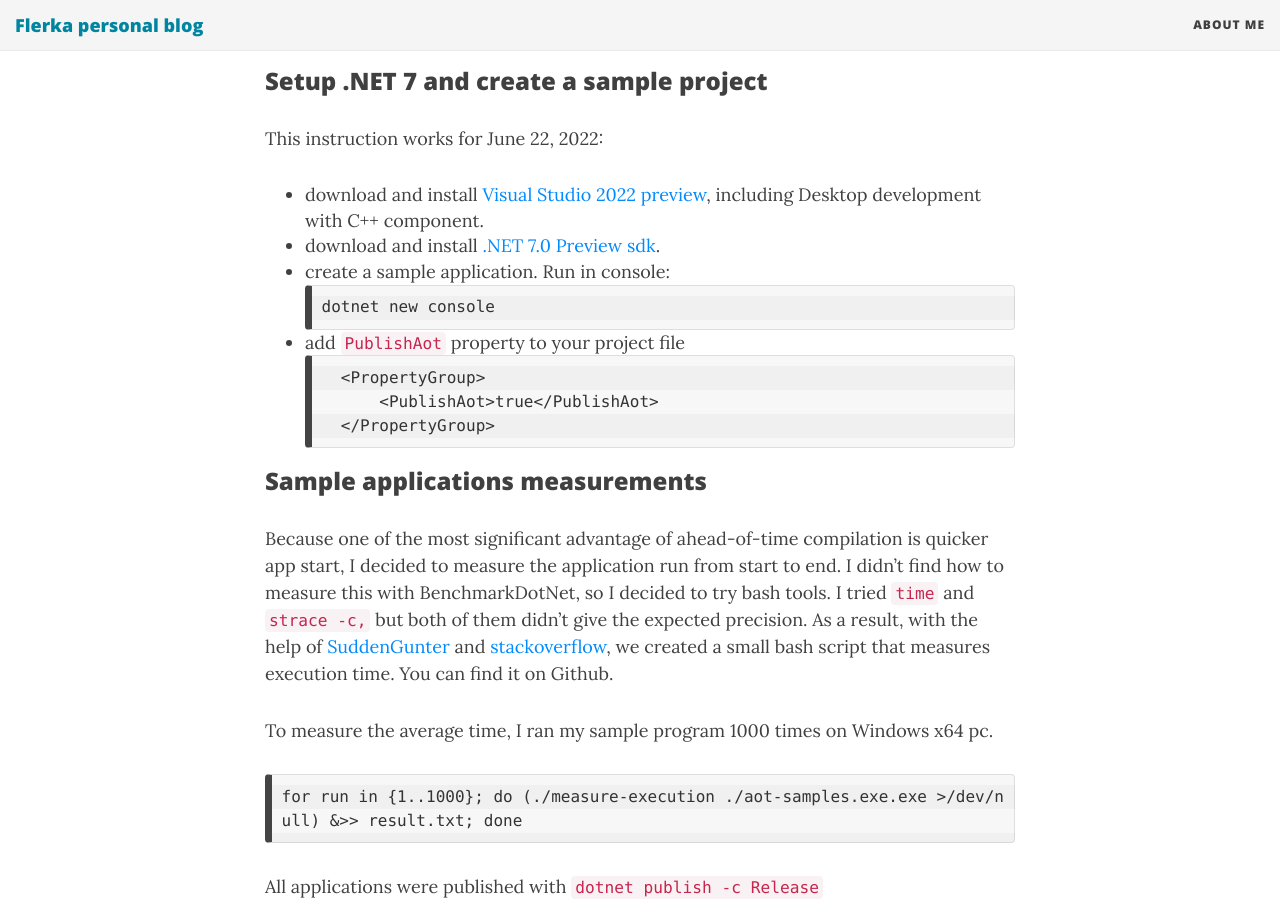
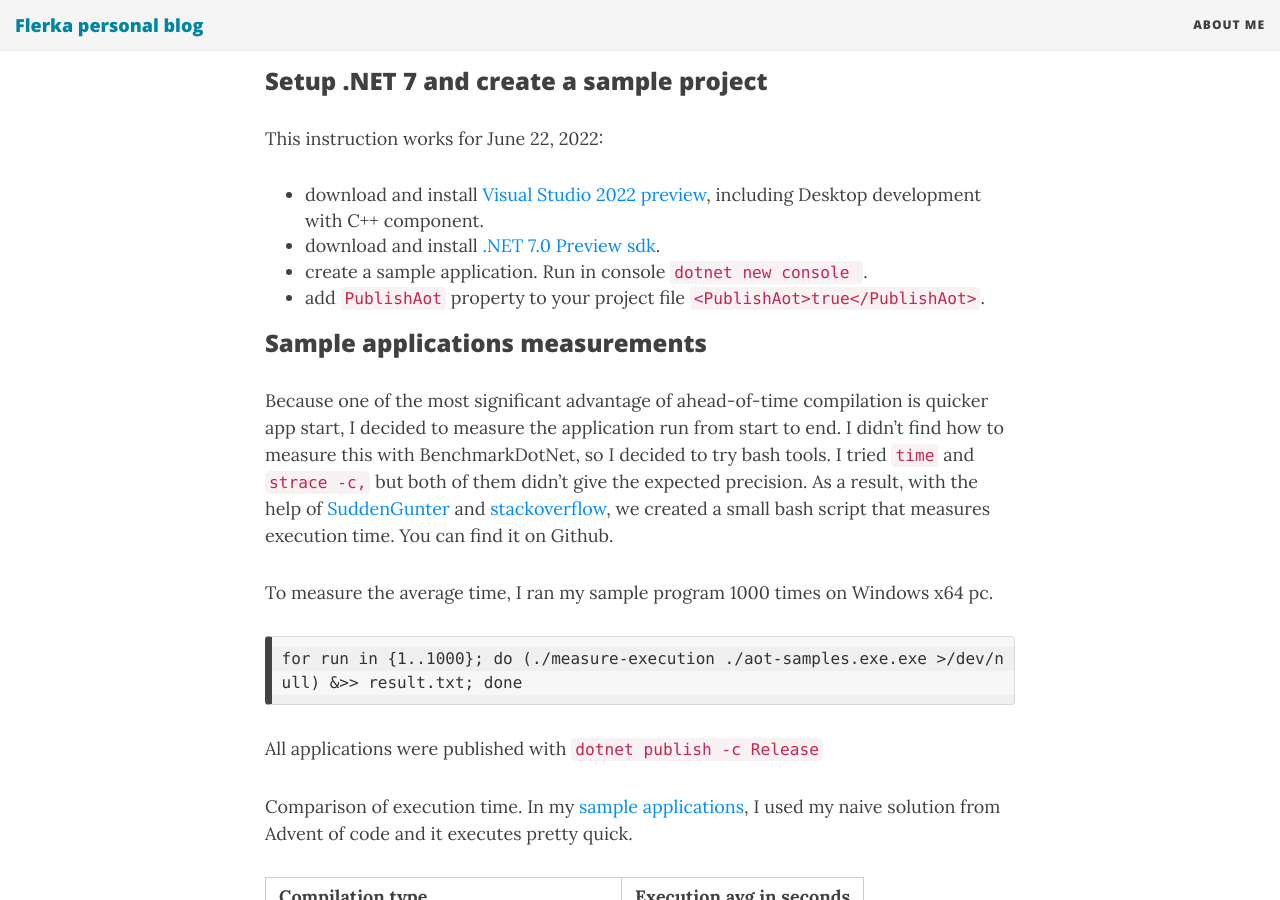
Before and after one commit to flerka/personal-blog, a Jekyll site: the page built from _posts/2022-06-21-ahead-of time-compilation.md, in a window 1280 px wide and 900 px high, scrolled down 3964 px. Built offline with Jekyll 4.4.1, drawn with Linux system fonts in a browser that asks for light colours; nearby versions of some CDN libraries; comment, search, counter and statistics services are not loaded.

Commit message:
fix aot formatting

````diff
--- a/_posts/2022-06-21-ahead-of time-compilation.md
+++ b/_posts/2022-06-21-ahead-of time-compilation.md
@@ -72,16 +72,8 @@ My sample projects compilation strategies:
 This instruction works for June 22, 2022:
 - download and install [Visual Studio 2022 preview](https://docs.microsoft.com/en-us/visualstudio/releases/2022/release-notes-preview), including Desktop development with C++ component.
 - download and install [.NET 7.0 Preview sdk](https://dotnet.microsoft.com/en-us/download/dotnet/7.0).
-- create a sample application. Run in console:
-```
-dotnet new console
-```
-- add `PublishAot` property to your project file
-```
-    <PropertyGroup>
-        <PublishAot>true</PublishAot>
-    </PropertyGroup>
-```
+- create a sample application. Run in console `dotnet new console `.
+- add `PublishAot` property to your project file `<PublishAot>true</PublishAot>`.
 
 ### Sample applications measurements
 Because one of the most significant advantage of ahead-of-time compilation is quicker app start, I decided to measure the application run from start to end. I didn't find how to measure this with BenchmarkDotNet, so I decided to try bash tools. I tried `time` and `strace -c,` but both of them didn't give the expected precision. As a result, with the help of [SuddenGunter](https://github.com/SuddenGunter/) and [stackoverflow](https://stackoverflow.com/a/63635704), we created a small bash script that measures execution time. You can find it on Github.
````
